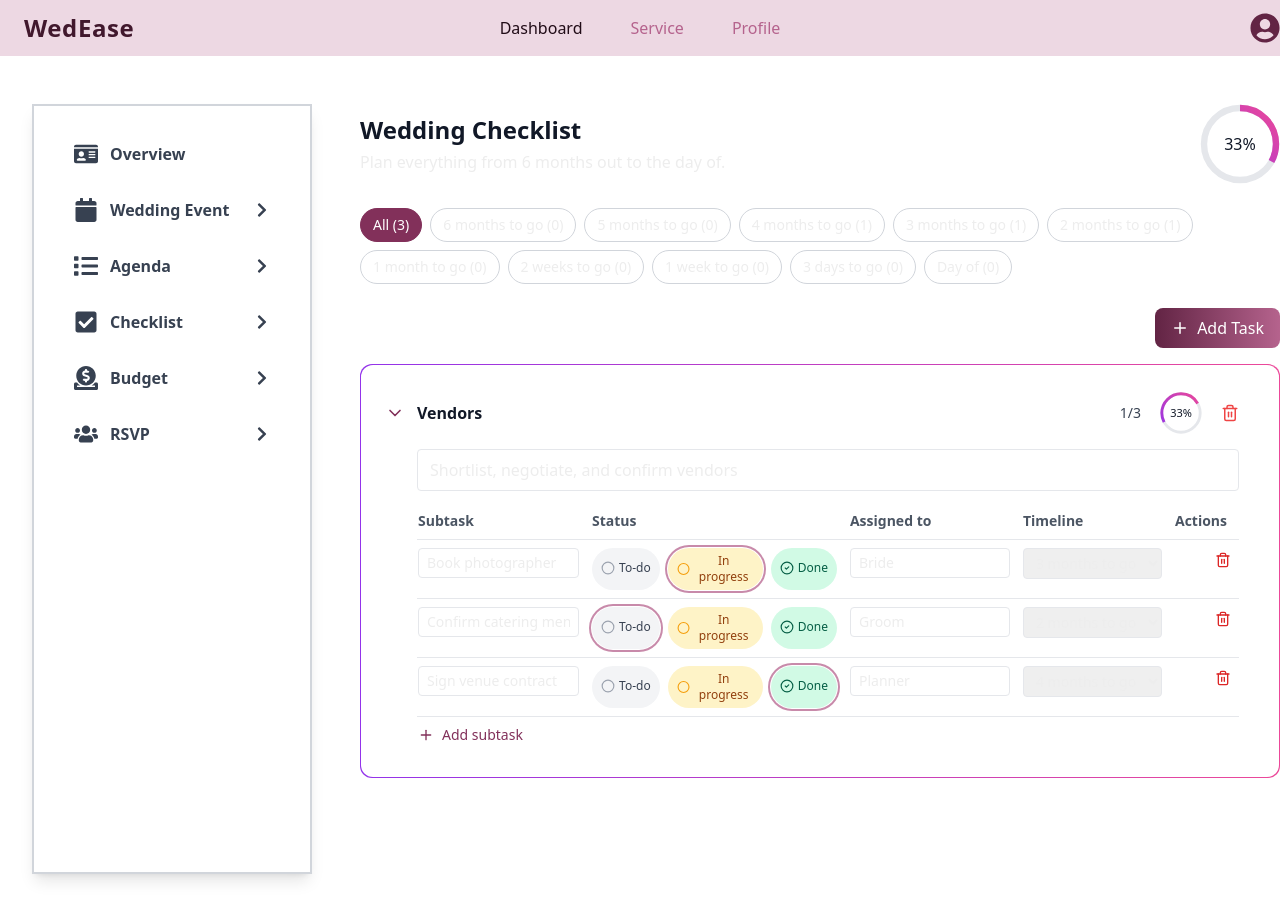
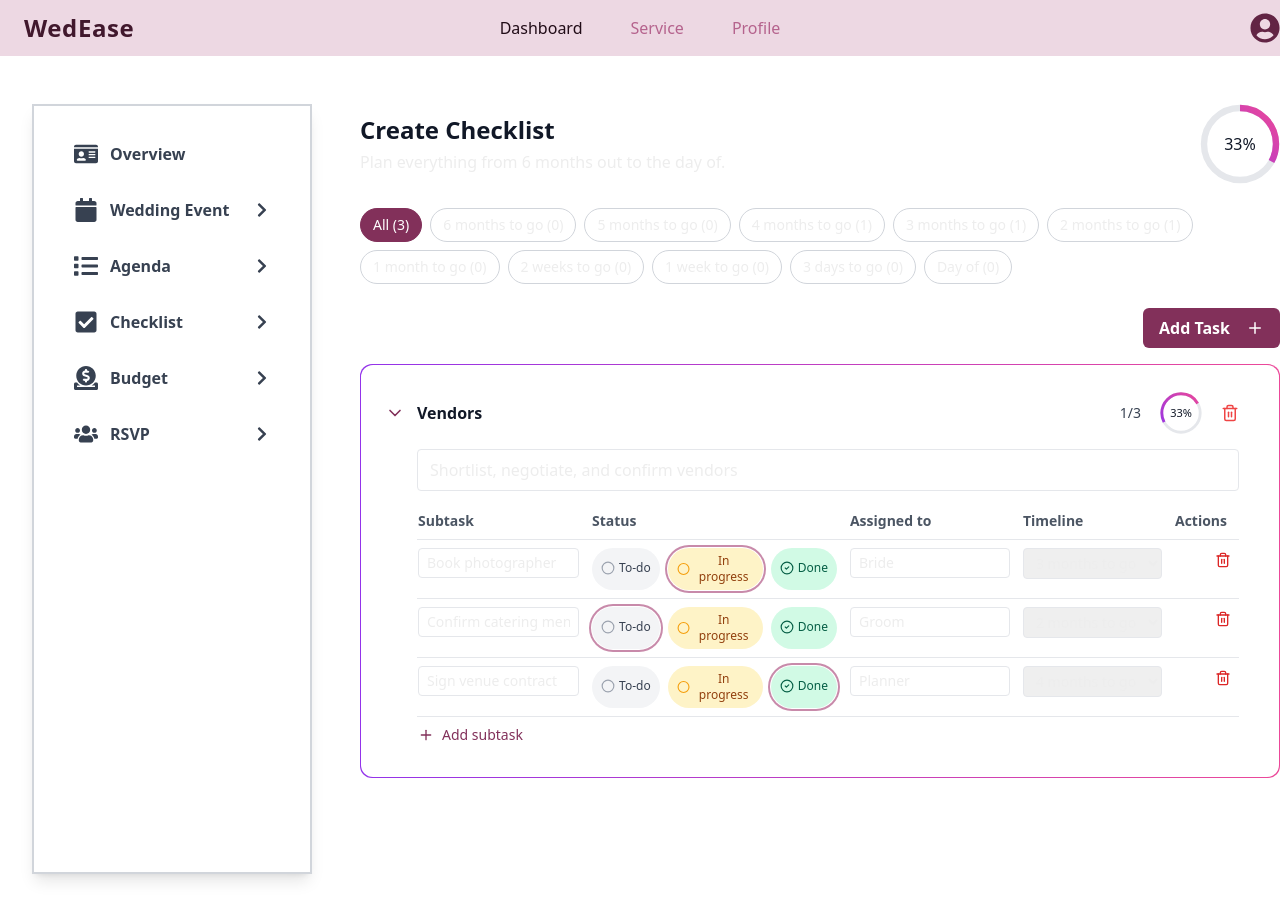
Before and after one commit to mandara-samanalee/WedEase_frontend, a Next.js app: page /customer/dashboard/checklist/create in a window 1280 px wide. Built offline with nearby package versions, Linux system fonts and the light colour scheme.

Commit message:
complete checklist

```diff
--- a/src/app/customer/dashboard/checklist/create/page.tsx
+++ b/src/app/customer/dashboard/checklist/create/page.tsx
@@ -2,6 +2,7 @@
 
 import { JSX, useMemo, useState } from "react";
 import CustomerMainLayout from "@/components/CustomerLayout/CustomerMainLayout";
+import DefaultButton from "@/components/DefaultButton";
 import {
     ChevronDown,
     ChevronRight,
@@ -186,7 +187,7 @@ export default function Checklist(): JSX.Element {
                 {/* Header */}
                 <div className="flex items-center justify-between mb-6">
                     <div>
-                        <h1 className="text-2xl font-bold text-gray-900 mb-1">Wedding Checklist</h1>
+                        <h1 className="text-2xl font-bold text-gray-900 mb-1">Create Checklist</h1>
                         <p className="text-block">Plan everything from 6 months out to the day of.</p>
                     </div>
 
@@ -250,12 +251,12 @@ export default function Checklist(): JSX.Element {
 
                 {/* Add Task */}
                 <div className="flex justify-end mb-4">
-                    <button
-                        onClick={addTask}
-                        className="bg-gradient-to-r from-purple-700 to-purple-400 text-white px-4 py-2 rounded-lg flex items-center gap-2 hover:opacity-95"
-                    >
-                        <Plus size={18} /> Add Task
-                    </button>
+                    <DefaultButton
+                        btnLabel="Add Task"
+                        Icon={<Plus size={18} />}
+                        handleClick={addTask}
+                        className="w-auto px-4 text-white inline-flex items-center gap-2"
+                    />
                 </div>
 
                 {/* Tasks */}
@@ -373,7 +374,7 @@ export default function Checklist(): JSX.Element {
                                                                     <input
                                                                         value={sub.text}
                                                                         onChange={(e) =>
-                                                                        updateSubTask(task.id, sub.id, "text", e.target.value)
+                                                                            updateSubTask(task.id, sub.id, "text", e.target.value)
                                                                         }
                                                                         className="w-full px-2 py-1 border border-gray-200 rounded focus:outline-none focus:ring-2 focus:ring-purple-300"
                                                                     />
```
